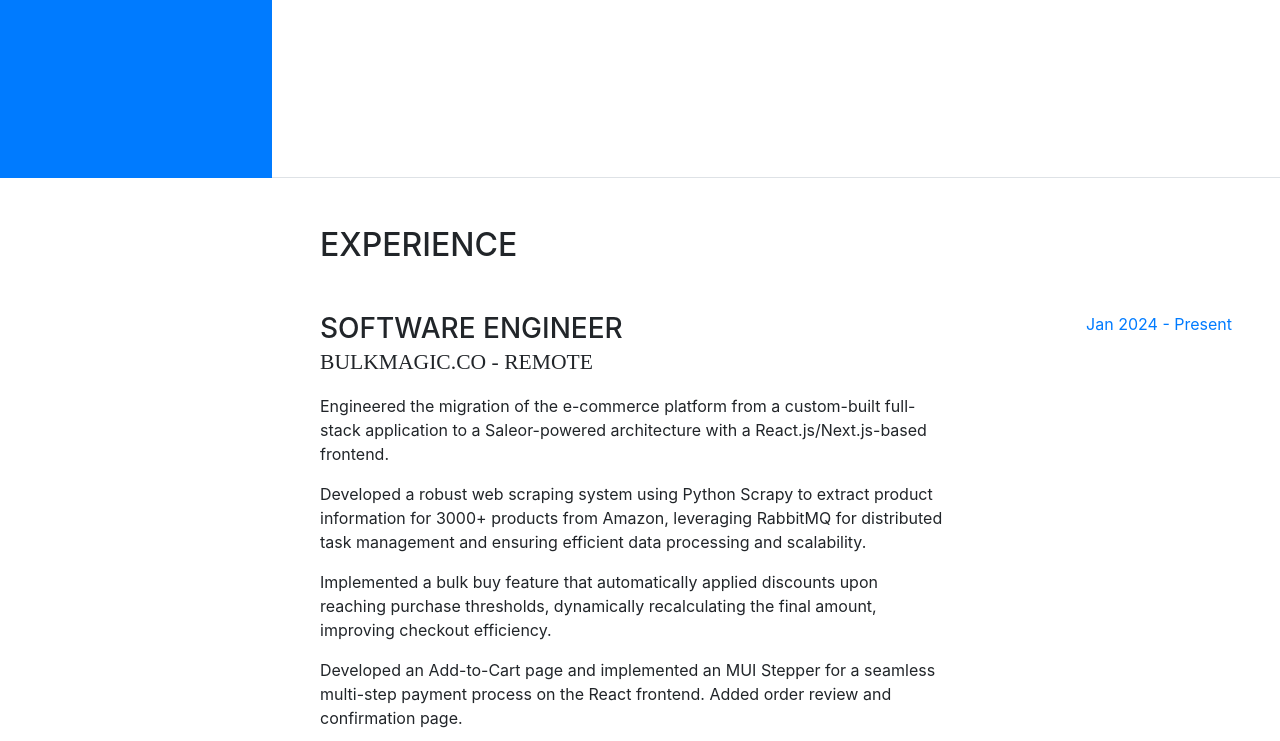
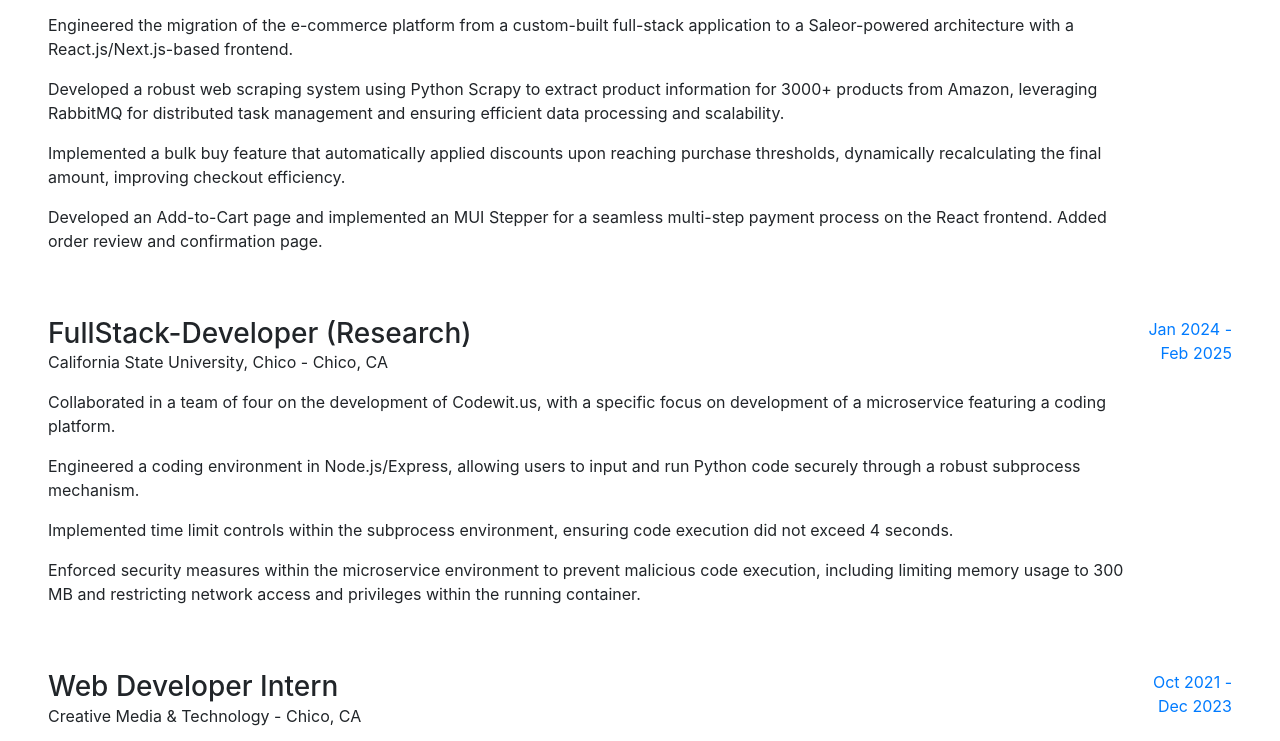
Before and after one commit to abhilashSreenivasa/portfolio-Abhilash, a website with bundled scripts: page index.html in a window 1280 px wide. Shown: the part 622-1363 px from the top of the page. Built offline with nearby package versions, Linux system fonts and the light colour scheme; a web font is replaced by a local one.

Commit message:
Update index.html

```diff
--- a/index.html
+++ b/index.html
@@ -21,8 +21,6 @@
   <link rel="stylesheet" type='text/css' href="https://cdn.jsdelivr.net/gh/devicons/devicon@latest/devicon.min.css" />
 
   <!-- Custom styles for this template -->
-  <link href="css/resume.min.css" rel="stylesheet">
-
   <style>
     .toast-notification {
       position: fixed;
@@ -445,6 +443,7 @@
       const name = document.getElementById('senderName').value;
       const email = document.getElementById('senderEmail').value;
       const message = document.getElementById('message').value;
+      console.log(name+" "+email+" "+ message)
 
       // Disable button during submission
       submitBtn.disabled = true;
```
